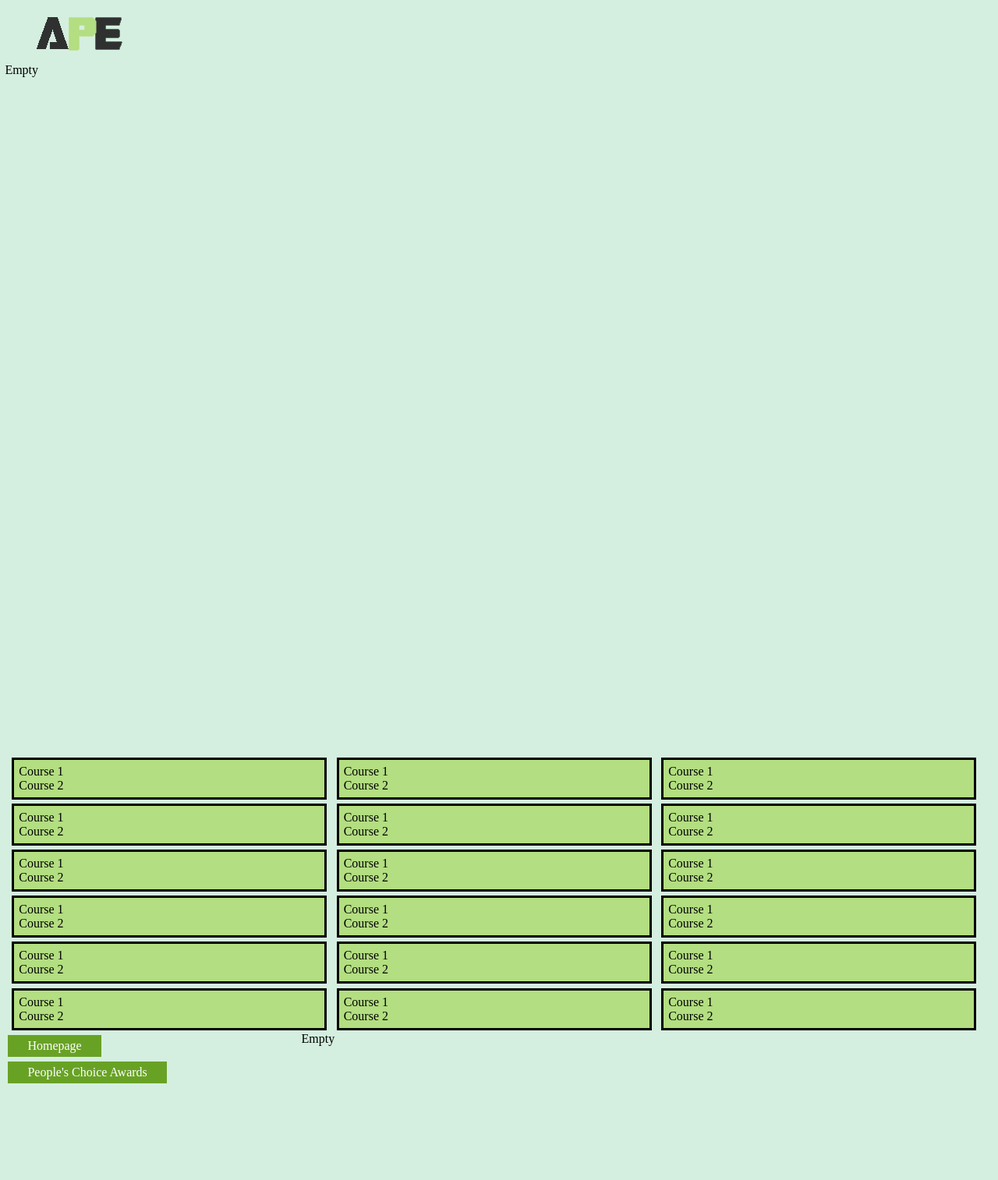
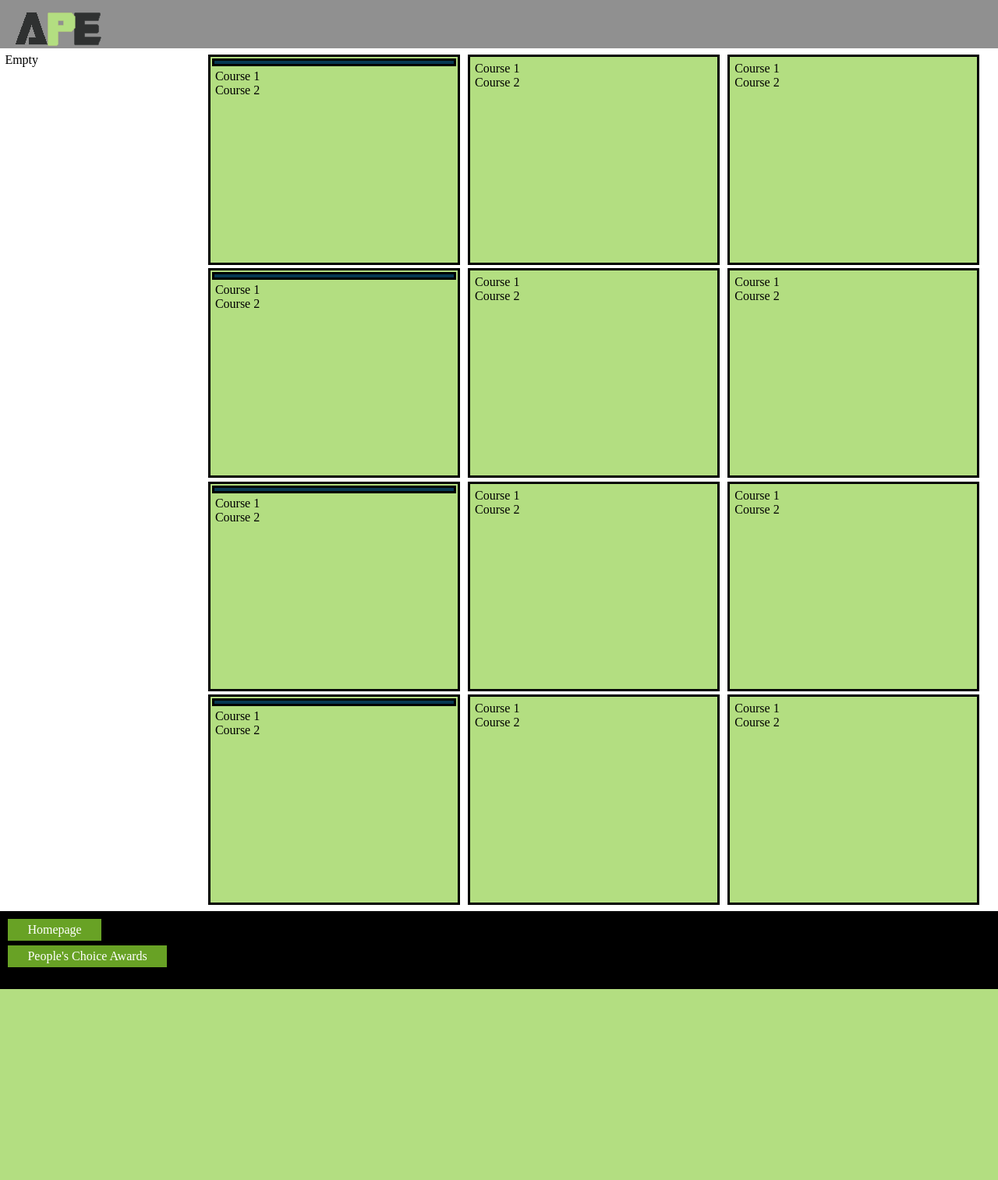
Before and after one commit to JesseRussell107/WebAppsProject2, a PHP site: page /Project2.html in a window 1280 px wide. Shown: the whole page at 78% size. After the commit the page ends 1269 px from the top, so only its background shows below. Run offline with PHP 8.4, Linux system fonts and the light colour scheme.

Commit message:
Fixed layout to use float instead of flexboxes and allow the scrollbar

```diff
--- a/RLJRWebAppsProj2/public_html/Project2.html
+++ b/RLJRWebAppsProj2/public_html/Project2.html
@@ -12,51 +12,101 @@
 
     </head>
     <body>
-        <div id="stretch">
-            <h1 id="title"><img src="img/Ape.png" alt="Whoops...." style="width:112;height:46;"></h1>
-
+        <div id="header" class="clearfix">
+            <h1 id="title"><img src="img/Ape.png" alt="Whoops...." style="width:112px;height:46px;"></h1>
+        </div>
+        <div id="content">
+            <div id="upper" class="clearfix">
                 <div id="UL">Empty</div>
 
-
+                <div id="UR">
                     <div class="row">
+                        <div class="semester">
+                            <div class="year">
                                 <div class="course">
+                                    <div class="name"></div>
+                                    <div class="credits"></div>
+                                </div>
+                            </div>
                             <p>Course 1<br>Course 2</p></div>
-                <div class="course"><p>Course 1<br>Course 2</p></div><div class="course"><p>Course 1<br>Course 2</p></div>
+                        <div class="semester"><p>Course 1<br>Course 2</p></div><div class="semester"><p>Course 1<br>Course 2</p></div>
 
                     </div>
                     <div class="row">
+                        <div class="semester">
+                            <div class="year">
+                                <div class="course">
+                                    <div class="name"></div>
+                                    <div class="credits"></div>
+                                </div>
+                            </div>
+                            <p>Course 1<br>Course 2</p></div>
+                        <div class="semester"><p>Course 1<br>Course 2</p></div><div class="semester"><p>Course 1<br>Course 2</p></div>
 
-                <div class="course"><p>Course 1<br>Course 2</p></div>
-                <div class="course"><p>Course 1<br>Course 2</p></div>
-                <div class="course"><p>Course 1<br>Course 2</p></div>
                     </div>
                     <div class="row">
+                        <div class="semester">
+                            <div class="year">
+                                <div class="course">
+                                    <div class="name"></div>
+                                    <div class="credits"></div>
+                                </div>
+                            </div>
+                            <p>Course 1<br>Course 2</p></div>
+                        <div class="semester"><p>Course 1<br>Course 2</p></div><div class="semester"><p>Course 1<br>Course 2</p></div>
 
-                <div class="course"><p>Course 1<br>Course 2</p></div>
-                <div class="course"><p>Course 1<br>Course 2</p></div>
-                <div class="course"><p>Course 1<br>Course 2</p></div>
                     </div>
                     <div class="row">
+                        <div class="semester">
+                            <div class="year">
+                                <div class="course">
+                                    <div class="name"></div>
+                                    <div class="credits"></div>
+                                </div>
+                            </div>
+                            <p>Course 1<br>Course 2</p></div>
+                        <div class="semester"><p>Course 1<br>Course 2</p></div><div class="semester"><p>Course 1<br>Course 2</p></div>
 
-                <div class="course"><p>Course 1<br>Course 2</p></div>
-                <div class="course"><p>Course 1<br>Course 2</p></div>
-                <div class="course"><p>Course 1<br>Course 2</p></div>
                     </div>
                     <div class="row">
+                        <div class="semester">
+                            <div class="year">
+                                <div class="course">
+                                    <div class="name"></div>
+                                    <div class="credits"></div>
+                                </div>
+                            </div>
+                            <p>Course 1<br>Course 2</p></div>
+                        <div class="semester"><p>Course 1<br>Course 2</p></div><div class="semester"><p>Course 1<br>Course 2</p></div>
 
-                <div class="course"><p>Course 1<br>Course 2</p></div>
-                <div class="course"><p>Course 1<br>Course 2</p></div>
-                <div class="course"><p>Course 1<br>Course 2</p></div>
                     </div>
                     <div class="row">
+                        <div class="semester">
+                            <div class="year">
+                                <div class="course">
+                                    <div class="name"></div>
+                                    <div class="credits"></div>
+                                </div>
+                            </div>
+                            <p>Course 1<br>Course 2</p></div>
+                        <div class="semester"><p>Course 1<br>Course 2</p></div><div class="semester"><p>Course 1<br>Course 2</p></div>
 
-                <div class="course"><p>Course 1<br>Course 2</p></div>
-                <div class="course"><p>Course 1<br>Course 2</p></div>
-                <div class="course"><p>Course 1<br>Course 2</p></div>
                     </div>
+                    <div class="row">
+                        <div class="semester">
+                            <div class="year">
+                                <div class="course">
+                                    <div class="name"></div>
+                                    <div class="credits"></div>
+                                </div>
+                            </div>
+                            <p>Course 1<br>Course 2</p></div>
+                        <div class="semester"><p>Course 1<br>Course 2</p></div><div class="semester"><p>Course 1<br>Course 2</p></div>
 
-
-            <div id="Below">
+                    </div>
+                </div>
+            </div>
+            <div id="below">
                 <div id="BL">
                     <div>
                         <p><a href="http://judah.cedarville.edu/~jrussel/cs3220.html">Homepage</a></p>
@@ -69,3 +119,5 @@
                 <div id="BR">Empty</div>
             </div>
         </div>
+    </body>
+</html>
--- a/RLJRWebAppsProj2/public_html/css/Project2.css
+++ b/RLJRWebAppsProj2/public_html/css/Project2.css
@@ -5,69 +5,83 @@
     margin: 0;
 }
 
-body {
-	width: 100%;
-	overflow: auto;
-	background-color:#D4EFDF;
-	padding: 0.5%;
-	margin: 0;
+html {
+    height: 100%;
 }
 
+.clearfix::after {
+    content: "";
+    clear: both;
+    display: table;
+}
 
-#stretch{
-	height:100%;
-	width: 100%;
+/** Main Sections **/
+
+body {
+    background-color:#D4EFDF;
+    height: 100%;
+}
+
+#header{
+    background-color: #909090;
+    height: 62px;
 }
 
 #title{
     font-family:impact;
     font-size:50px;
-	position:relative;
-	left:40px;
+    position: relative;
+    left: 1.5%;
     color:white;
     margin:0px;
-	width: 90%;
+    width: 98.5%;
 }
-#Below{
-	clear:both;
+
+#content{
+    height:calc(100% - 62px);
 }
-#Upper{
-	display:flex;
-	flex:1;
-	flex-direction:row;
+
+#upper{
+    background-color: white;
+    height: calc(100% - 100px);
+    padding: 0.5%;
 }
+
+#below{
+    background-color: black;
+    position: absolute;
+    bottom: 0;
+    width: 100%;
+    padding: 0.5%;
+    height: 100px;
+}
+
+#UL{
+    width: 20%;
+    float: left;
+    height: 100%;
+}
+
 #UR{
+    float: left;
+    width: 80%;
+    overflow: auto;
+    height: 100%;
+}
+
+#BL{
+    float:left;
+    width:20%;
+    height:30%;
+}
+
+#BR{
     float:left;
     width:80%;
-	height:70vh;
-	overflow: auto;
+    height:30%;
 }
-#UL{
-	width: 20%;
-	float:left;
-	height:70vh;
-}
-#BL{
-	float:left;
-	width:30%;
-	height:15vh;
-}
-#BR{
-	float:left;
-	width:65%;
-	height:15vh;
-}
-#empty1{
-	width:50px;
-	float:left;
-}
-#main{
-	border:solid black;
-	position:relative;
-	left:30px;
-	background-color:solid black;
-}
-div.Year{
+
+div.year{
     display:flex;
     flex:1;
     border:solid black;
@@ -80,7 +94,7 @@ div.Year{
     justify-content:center;
     align-items:center;
 }
-div.course{
+div.semester{
     /*display:flex;
     flex:1;
     flex-direction:row;
```
Lines whose indentation alone changed are shown as unchanged.
